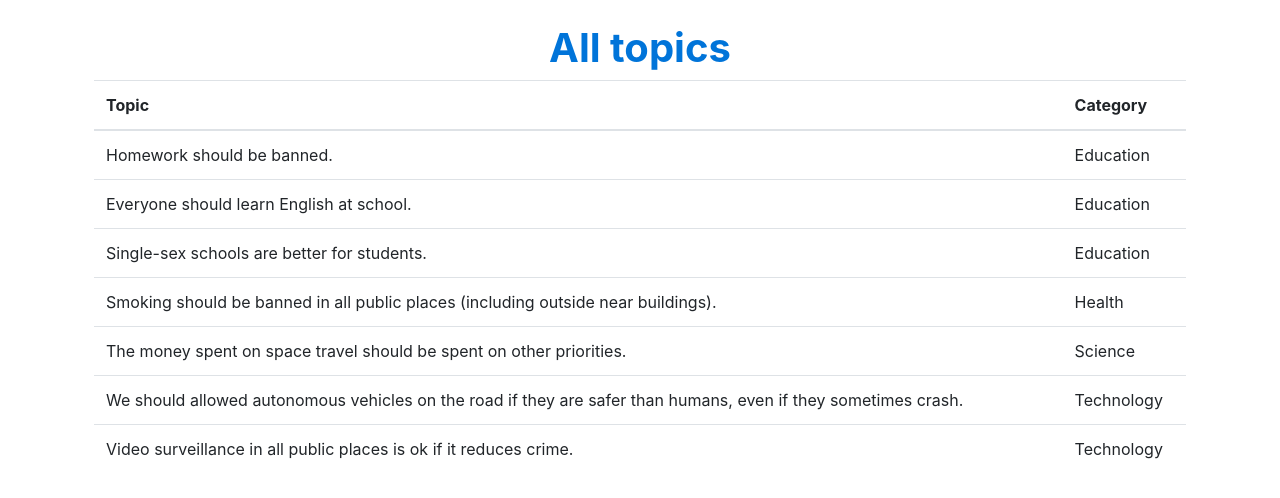
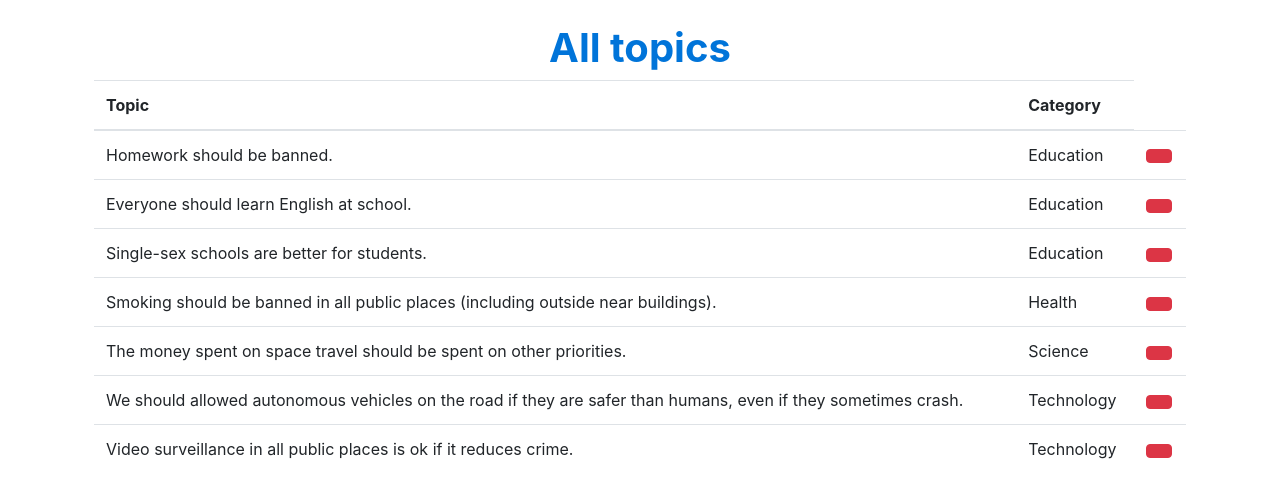
Before and after one commit to taras1024/english_app, a Flask app: page /topics in a window 1280 px wide. Shown: the part 76-574 px from the top of the page. Run offline with Flask 2, Linux system fonts and the light colour scheme; data comes from the database, SQL or seed files in the repository; some libraries are stand-ins or nearby versions.

Commit message:
added favicon

```diff
--- a/templates/layout.html
+++ b/templates/layout.html
@@ -8,6 +8,7 @@
         <!-- documentation at http://getbootstrap.com/docs/4.1/, alternative themes at https://bootswatch.com/ -->
         <link href="https://maxcdn.bootstrapcdn.com/bootstrap/4.1.3/css/bootstrap.min.css" rel="stylesheet">
 
+        <link rel="icon" type="image/png" sizes="32x32" href="/static/favicon.png">
         <link href="/static/style.css" rel="stylesheet">
 
         <script src="https://code.jquery.com/jquery-3.3.1.min.js"></script>
--- a/templates/topics.html
+++ b/templates/topics.html
@@ -13,6 +13,7 @@
                     <tr>
                         <td>{{topic.topic}}</td>
                         <td>{{topic.category}}</td>
+                        <td><a class="btn btn-danger"></a></td>
                     </tr>
                 {% endfor %}
             </tbody>
```
Also changed, not shown: static/favicon.png (added).
